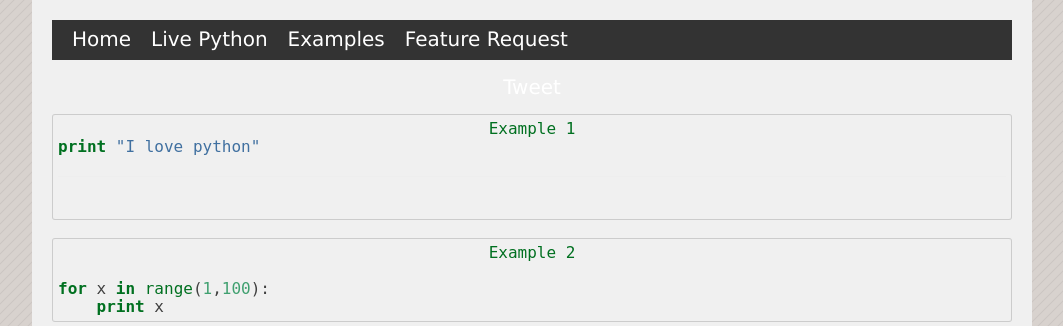
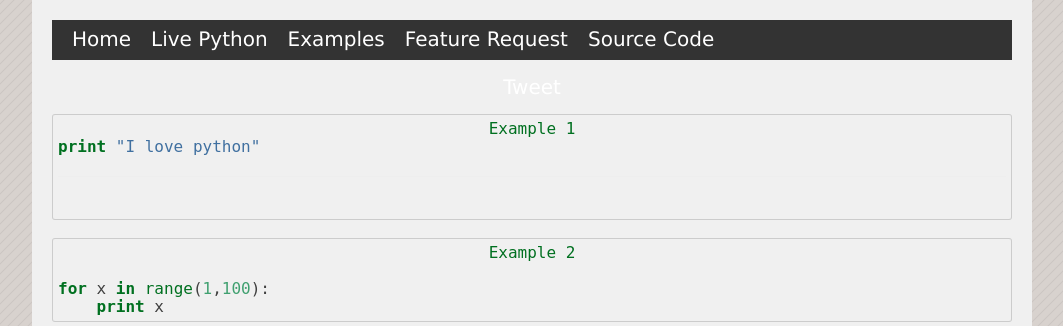
Before and after one commit to systemhalted/pylive, a Flask app: page /examples/ in a window 1280 px wide. Shown: the top 326 px of the page, without its empty margins (108-1171 px from the left). Run offline with Flask 2, Linux system fonts and the light colour scheme; some libraries are stand-ins or nearby versions.

Commit message:
added github link to the main menu

```diff
--- a/pylive/templates/inc/menu.html
+++ b/pylive/templates/inc/menu.html
@@ -6,6 +6,7 @@
                 <li> <a href="{{url_for('pylive')}}"> Live Python </a></li>
                 <li> <a href="{{url_for('examples')}}"> Examples </a></li>
                 <li> <a href="{{url_for('features')}}"> Feature Request </a></li>
+                <li> <a href="https://github.com/kracekumar/pylive">Source Code</a></li>
             </ul>
         </div>
     </div>
```
Also changed, not shown: 1 other file.
